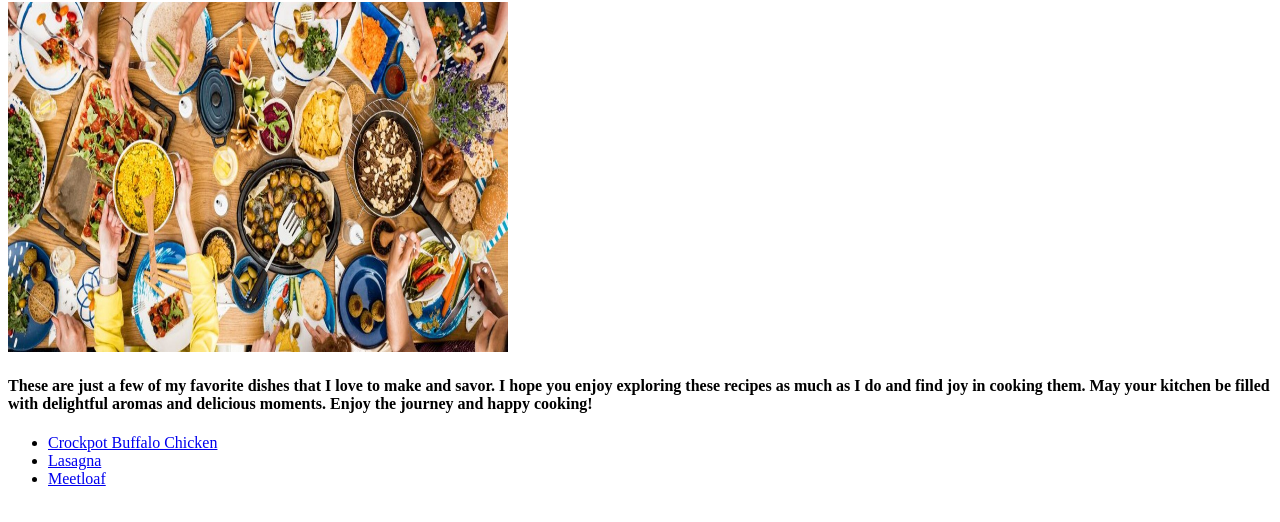
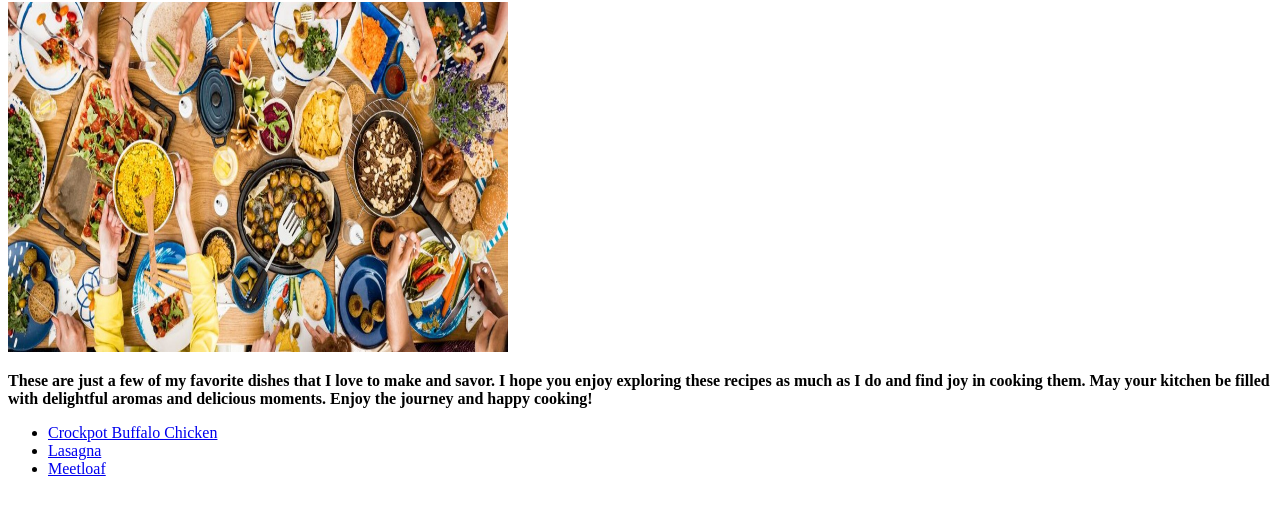
Before and after one commit to klip99/odin-recipes, a plain HTML site: page index.html in a window 1280 px wide. Shown: the part 78-600 px from the top of the page. Drawn offline with Linux system fonts and the light colour scheme.

Commit message:
change previous settings again

```diff
--- a/index.html
+++ b/index.html
@@ -11,9 +11,9 @@
     <!--Main page Image-->
     <img src="images/family-meal-food.jpg" alt="Meals" width="500" height="350">
     <!-- Introduction and description of the recipes section -->
-    <h4>These are just a few of my favorite dishes that I love to make and savor.
+    <p><strong>These are just a few of my favorite dishes that I love to make and savor.
         I hope you enjoy exploring these recipes as much as I do and find joy in cooking them. May your kitchen be filled with delightful aromas and delicious moments.
-        Enjoy the journey and happy cooking!</h4>
+        Enjoy the journey and happy cooking!</strong> </p>
 
         <!-- List of recipes -->
         <ul>
```
